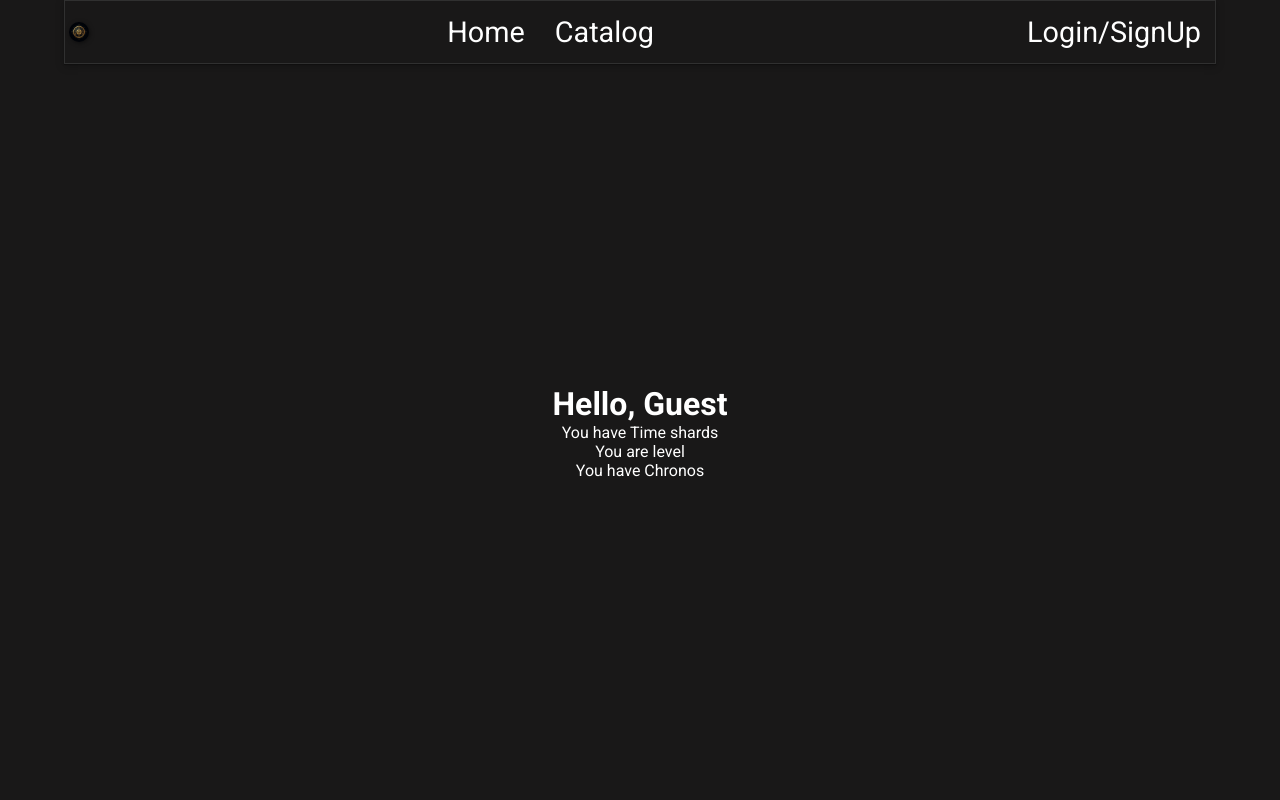
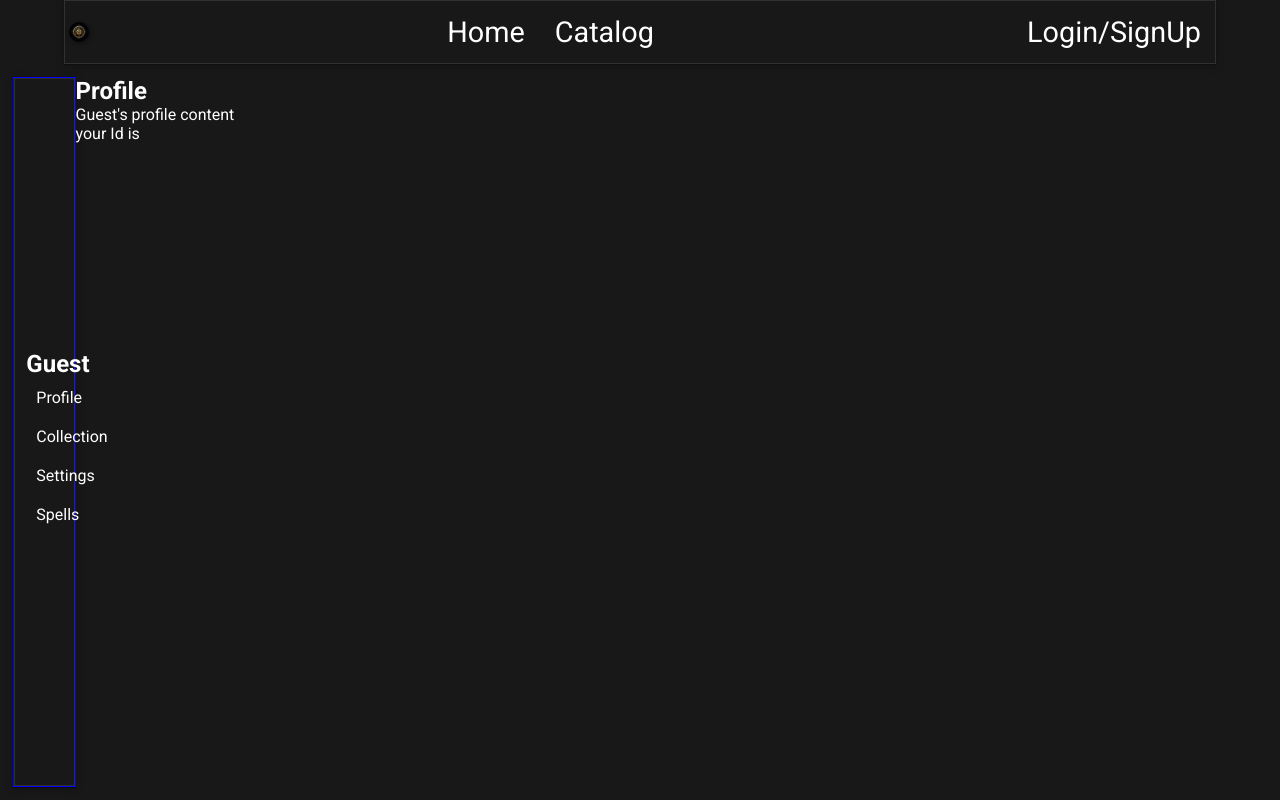
Before and after one commit to Jblemur02/Roller, a Vue app in the folder front/: page /account in a window 1280 px wide. Built offline with nearby package versions, Linux system fonts and the light colour scheme; a web font is replaced by a local one.

Commit message:
Basic design of the account page

```diff
--- a/front/src/store/index.js
+++ b/front/src/store/index.js
@@ -32,14 +32,14 @@ export default createStore({
       try {
         console.log('User Data Before Update:', state.userData) // Log the user data
 
-        const response = await fetch('/users/updateUser', {
+        const response = await fetch('http://localhost:3000/users/updateUser', {
           method: 'POST',
           headers: {
             'Content-Type': 'application/json',
           },
           body: JSON.stringify({
-            id: state.userData.id, // Ensure you send the user ID
-            time_shards: state.userData.time_shards, // Send the updated time shards
+            id: state.userData.id,
+            time_shards: state.userData.time_shards,
           }),
         })
 
--- a/front/src/views/AccountView.vue
+++ b/front/src/views/AccountView.vue
@@ -1,9 +1,63 @@
 <template>
   <main>
-    <h1>Hello, {{ user.username }}</h1>
-    <p>You have {{ user.time_shards }} Time shards</p>
-    <p>You are level {{ user.level }}</p>
-    <p>You have {{ user.chronos }} Chronos</p>
+    <aside>
+      <div id="pic"><img src="" alt="" /></div>
+      <h1>{{ user.username }}</h1>
+      <ul>
+        <li>
+          <a
+            :class="{ active: selectedTab === 'profile' }"
+            @click="selectTab('profile')"
+            >Profile
+          </a>
+        </li>
+        <li>
+          <a
+            :class="{ active: selectedTab === 'collection' }"
+            @click="selectTab('collection')"
+            >Collection
+          </a>
+        </li>
+        <li>
+          <a
+            :class="{ active: selectedTab === 'settings' }"
+            @click="selectTab('settings')"
+          >
+            Settings
+          </a>
+        </li>
+
+        <li>
+          <a
+            :class="{ active: selectedTab === 'spells' }"
+            @click="selectTab('spells')"
+          >
+            Spells
+          </a>
+        </li>
+      </ul>
+    </aside>
+
+    <div class="content" v-if="selectedTab === 'profile'">
+      <h2>Profile</h2>
+      <p>{{ user.username }}'s profile content</p>
+      <p>your Id is{{ user.id }}</p>
+    </div>
+
+    <div class="content" v-if="selectedTab === 'collection'">
+      <h2>Collection</h2>
+      <p>{{ user.username }}'s collection content</p>
+    </div>
+
+    <div class="content" v-if="selectedTab === 'settings'">
+      <h2>Settings</h2>
+      <p>{{ user.username }}'s settings content</p>
+    </div>
+
+    <div class="content" v-if="selectedTab === 'spells'">
+      <h2>Spells</h2>
+      <p>{{ user.username }}'s spells content</p>
+    </div>
   </main>
 </template>
 
@@ -20,17 +74,60 @@ export default {
       user,
     }
   },
+  data() {
+    return {
+      selectedTab: 'profile',
+    }
+  },
+  methods: {
+    selectTab(tab) {
+      this.selectedTab = tab
+    },
+  },
 }
 </script>
 
 <style scoped>
 main {
   color: var(--inverse);
-  text-align: center;
   height: 100%;
   display: flex;
+  flex-direction: row;
+  padding: 1%;
+}
+
+aside {
+  display: flex;
+  flex-direction: column;
   justify-content: center;
-  align-items: center;
-  flex-direction: column;
+  padding: 1%;
+  width: 5%;
+  border: 1px solid var(--primary);
+  box-shadow: var(--shadow);
+}
+
+aside ul {
+  list-style-type: none;
+  margin: 0;
+  padding: 0;
+}
+
+aside ul li {
+  padding: 10px;
+  text-align: center;
+  cursor: pointer;
+}
+
+aside ul li a {
+  text-decoration: none;
+  margin: 1% 0;
+}
+
+aside ul li a.active {
+  background-color: dark-gray;
+}
+
+.content {
+  width: 100%;
 }
 </style>
--- a/front/src/views/LoginView.vue
+++ b/front/src/views/LoginView.vue
@@ -103,6 +103,8 @@ export default {
         localStorage.setItem('time_shards', response.data.time_shards)
         localStorage.setItem('level', response.data.level)
         localStorage.setItem('chronos', response.data.chronos)
+        localStorage.setItem('id', response.data.id)
+        console.log(response.data)
 
         // Commit user data to Vuex
         this.login(response.data)
```
